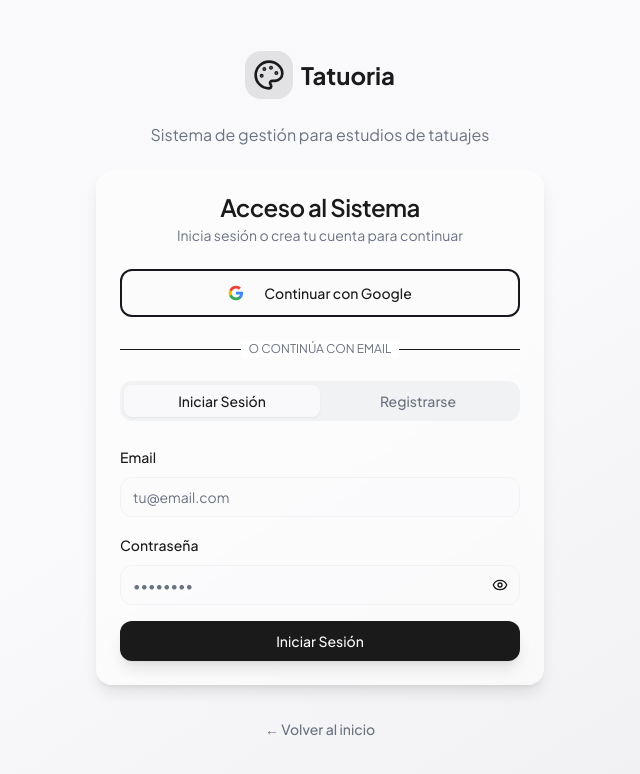
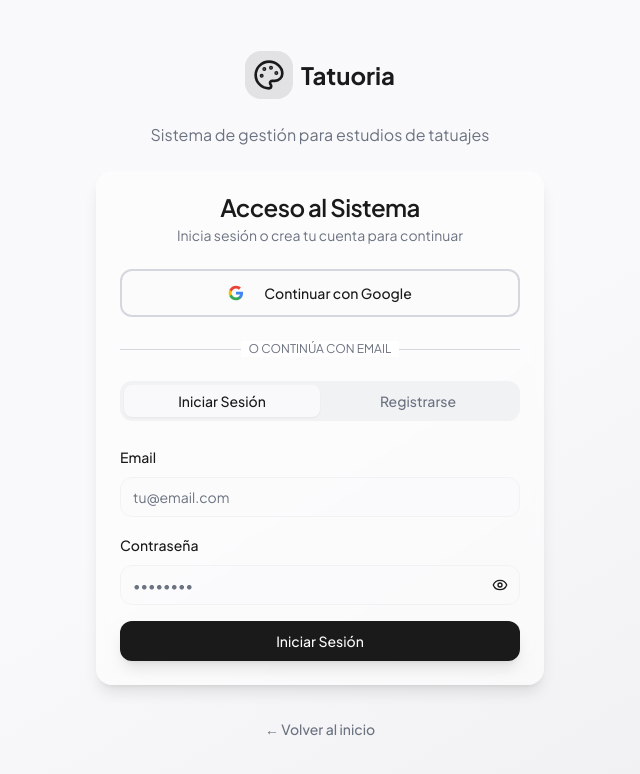
Before and after one commit to retruko/flowink-digital-canvas, a React (Vite) app: page /auth in a window 1280 px wide. Shown: the top 774 px of the page, without its empty margins (320-960 px from the left). Built offline with nearby package versions, Linux system fonts and the light colour scheme.

Commit message:
Fix card borders
Adjust card borders to be less prominent, reverting to a medium thickness and less dark color for better visual balance.

```diff
--- a/src/components/ui/card.tsx
+++ b/src/components/ui/card.tsx
@@ -10,7 +10,7 @@ const Card = React.forwardRef<
   <div
     ref={ref}
     className={cn(
-      "rounded-lg border-4 border-border bg-card text-card-foreground shadow-sm",
+      "rounded-lg border-2 border-border bg-card text-card-foreground shadow-sm",
       className
     )}
     {...props}
--- a/src/index.css
+++ b/src/index.css
@@ -38,7 +38,7 @@ All colors MUST be HSL.
     --warning: 25 95% 53%;
     --warning-foreground: 0 0% 98%;
 
-    --border: 220 13% 10%;
+    --border: 220 13% 85%;
     --input: 220 13% 95%;
     --ring: 43 74% 65%;
 
```
